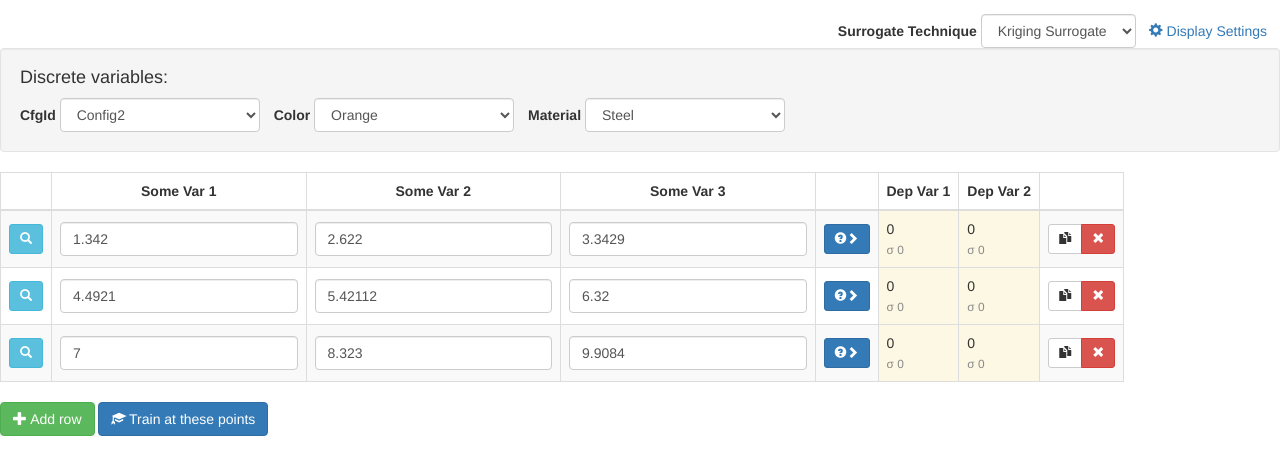
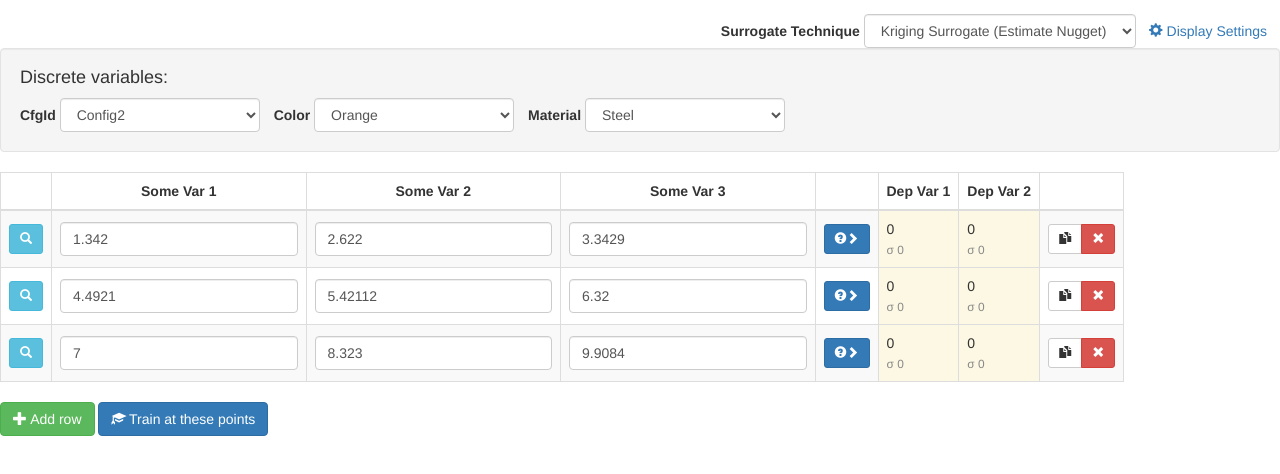
Before and after one commit to metamorph-inc/openmeta-visualizer, a React app in the folder Dig/tab-src/surrogate-modeling/: page / in a window 1280 px wide. Shown: the top 474 px of the page. Built offline with nearby package versions, Linux system fonts and the light colour scheme.

Commit message:
Add option to enable nugget estimation for kriging surrogate; makes process more reliable with training points close together

```diff
--- a/Dig/tab-src/surrogate-modeling/src/StaticData.js
+++ b/Dig/tab-src/surrogate-modeling/src/StaticData.js
@@ -11,8 +11,8 @@ const StaticData = {
     roundNumbers: false,
     precision: 5
   },
-  selectedSurrogateModel: "Kriging Surrogate",
-  availableSurrogateModels: ["Kriging Surrogate", "Random Forest"],
+  selectedSurrogateModel: "Kriging Surrogate (Estimate Nugget)",
+  availableSurrogateModels: ["Kriging Surrogate (Estimate Nugget)", "Kriging Surrogate", "Random Forest"],
   allowTraining: true
 };
 
```
Also changed, not shown: 1 other file (tests, documents, lock files or other folders).
